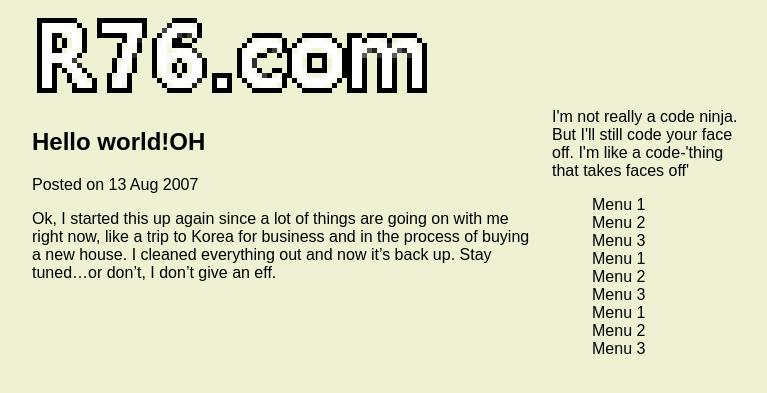
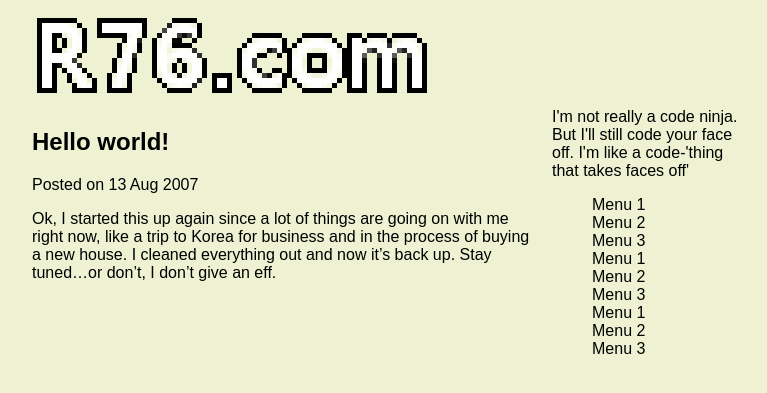
Before and after one commit to Ronnie76er/ronalleva, a Jekyll site: the page built from _posts/2007-08-13-hello-world.markdown, in a window 1280 px wide. Shown: the top 393 px of the page, without its empty margins (248-1015 px from the left). Built offline with Jekyll 4.4.1, drawn with Linux system fonts in a browser that asks for light colours; some web fonts are replaced; Markdown is read by kramdown in place of the engine named in the settings.

Commit message:
Remove an errand OH for some reason

```diff
--- a/_layouts/post.html
+++ b/_layouts/post.html
@@ -3,7 +3,7 @@ layout: default
 ---
 
 <header>
-<h2>{{ page.title }}OH</h2>
+<h2>{{ page.title }}</h2>
 </header>
 
 <article>
```
